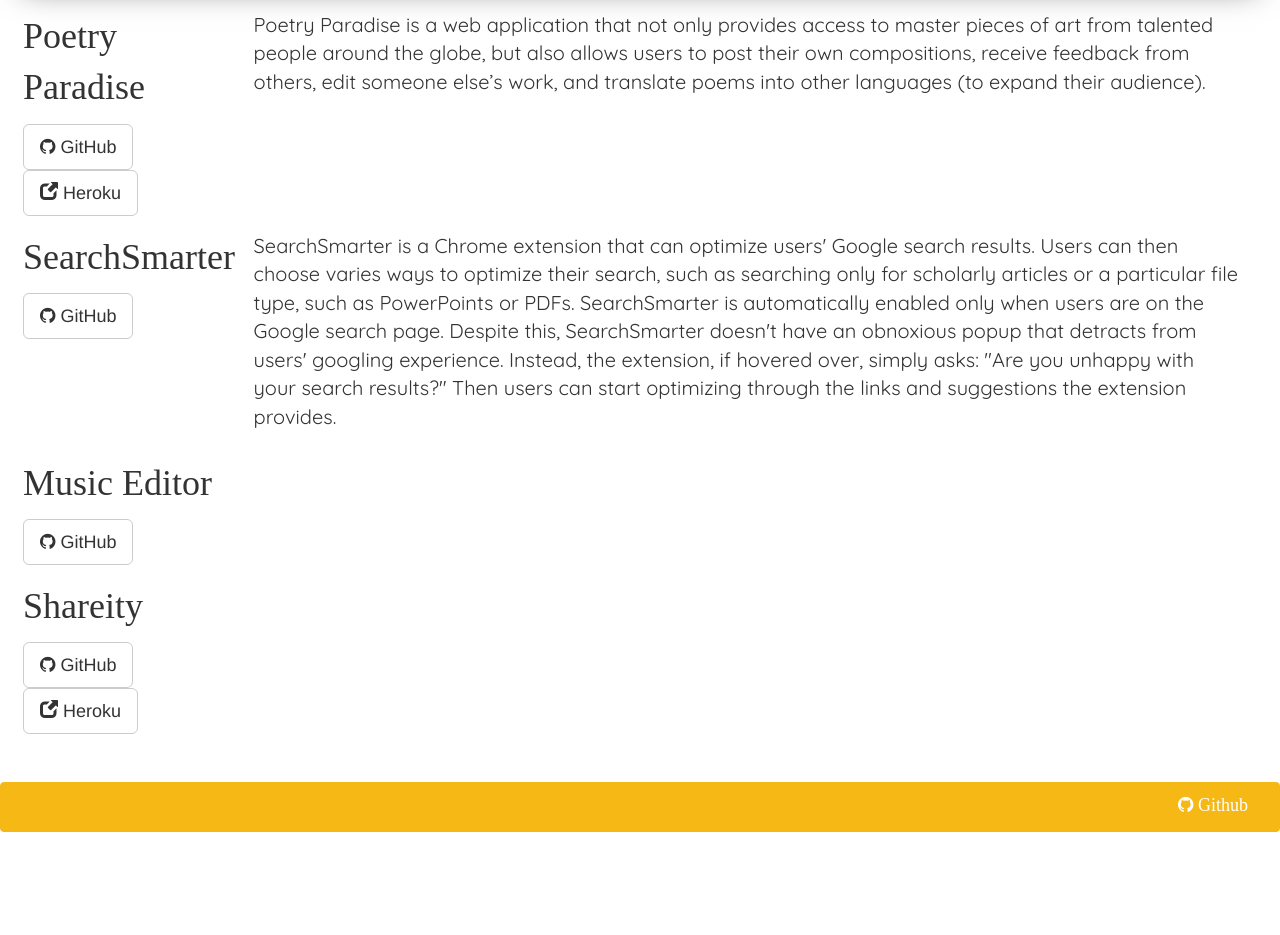
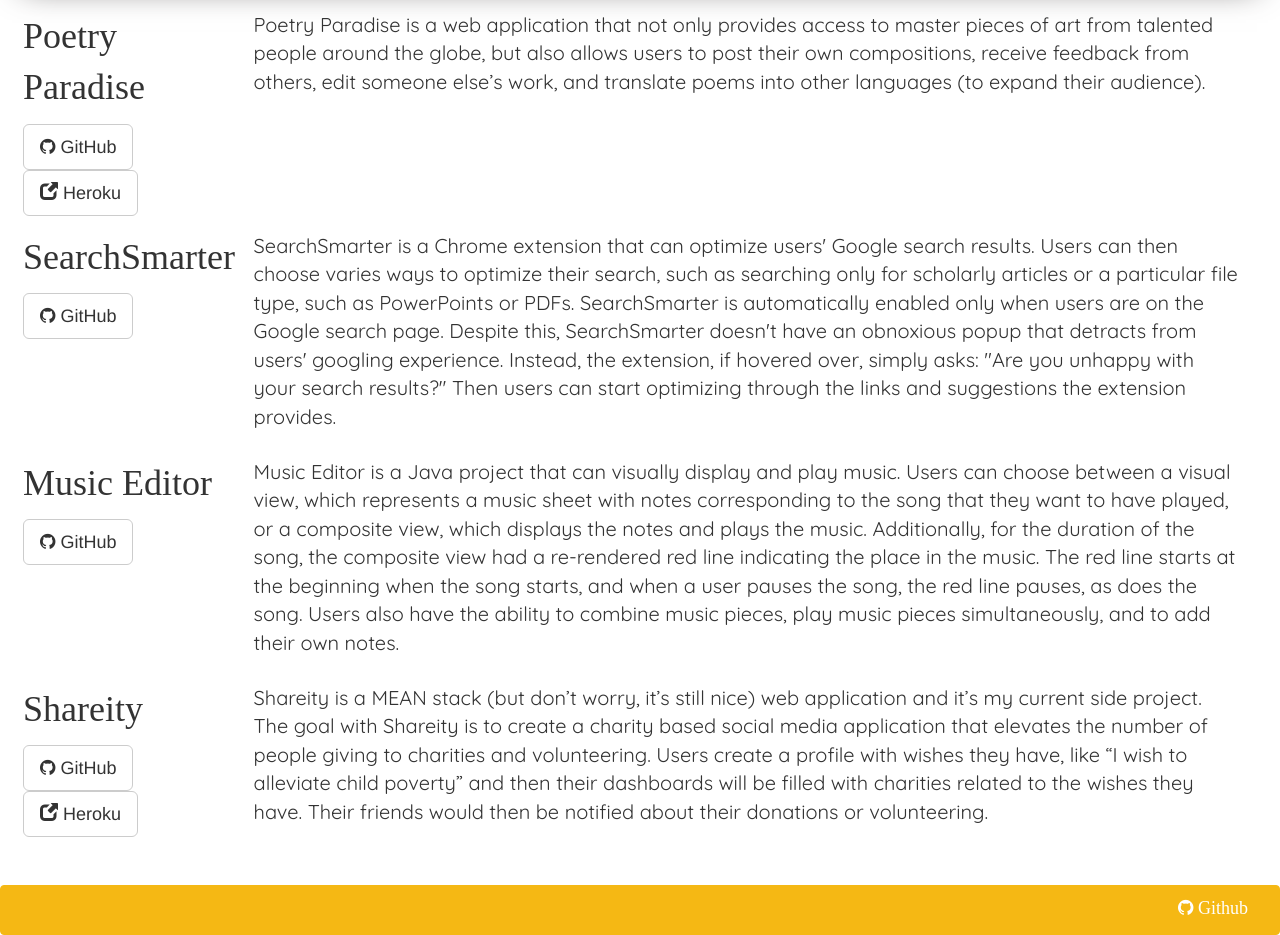
Before and after one commit to Shravali/homepage, a website: page public/projects.html in a window 1280 px wide. Shown: the part 270-1205 px from the top of the page. Before the commit the page ends 1102 px from the top, so only its background shows below. Drawn offline with nearby package versions, Linux system fonts and the light colour scheme; a web font is replaced by a local one.

Commit message:
update projects

```diff
--- a/public/projects.html
+++ b/public/projects.html
@@ -88,7 +88,11 @@
                 </button>
             </td>
             <td>
-                <p>
+                <p class="exp">
+                    Music Editor is a Java project that can visually display and play music. Users can choose between a visual view, which represents a music sheet with notes corresponding to the song that they want to have played, or a composite view, which displays the notes and plays the music. Additionally, for the duration of the song, the composite view had a re-rendered red line indicating the place in the music.
+                    The red line starts at the beginning when the song starts, and when a user pauses the song, the red line pauses, as does the song. Users also have the ability to combine music pieces, play music pieces simultaneously, and to add their own notes.
+
+
 
                 </p>
             </td>
@@ -111,9 +115,8 @@
                 </button>
             </td>
             <td>
-                <p>
-
-
+                <p class="exp">
+                    Shareity is a MEAN stack (but don’t worry, it’s still nice) web application and it’s my current side project. The goal with Shareity is to create a charity based social media application that elevates the number of people giving to charities and volunteering. Users create a profile with wishes they have, like “I wish to alleviate child poverty” and then their dashboards will be filled with charities related to the wishes they have. Their friends would then be notified about their donations or volunteering.
                 </p>
             </td>
         </tr>
```
